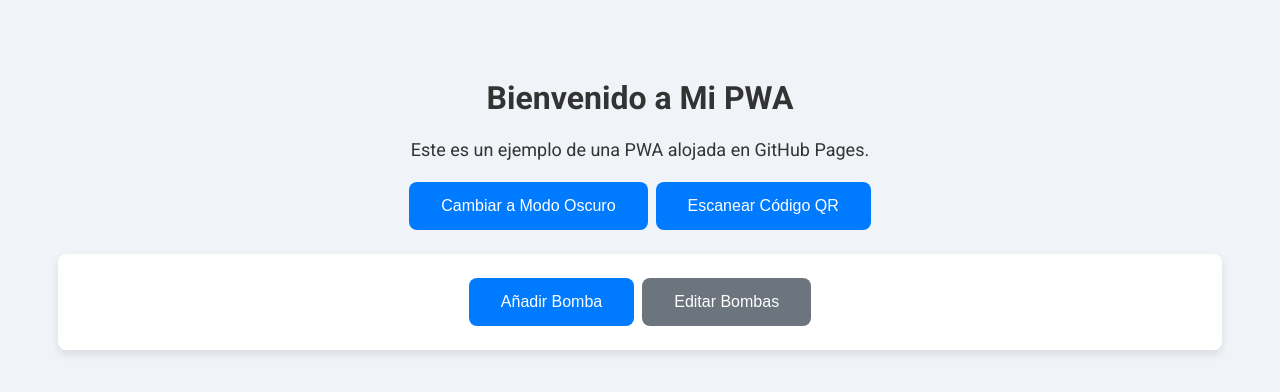
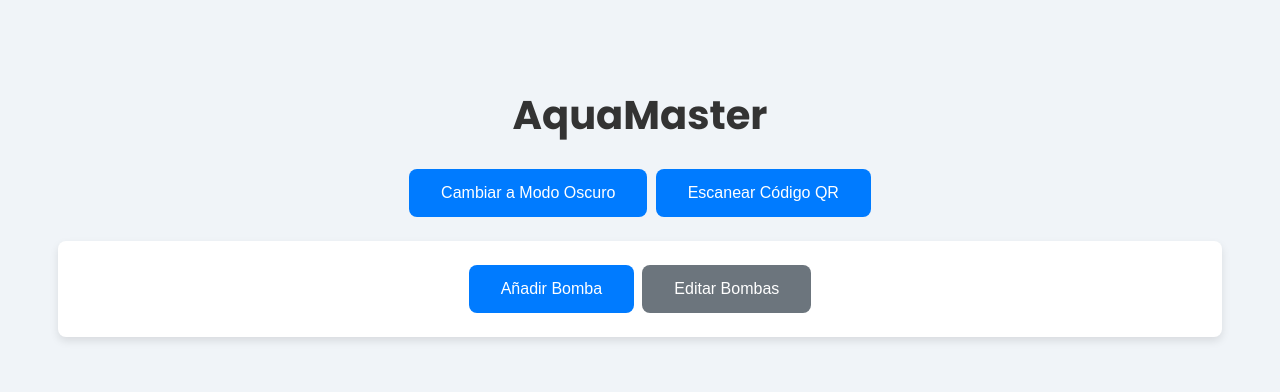
Before and after one commit to TheUser1703/AquaMaster, a plain HTML site: page index.html in a window 1280 px wide. Drawn offline with Linux system fonts and the light colour scheme.

Commit message:
Update index.html

```diff
--- a/index.html
+++ b/index.html
@@ -3,14 +3,14 @@
 <head>
   <meta charset="UTF-8">
   <meta name="viewport" content="width=device-width, initial-scale=1.0">
-  <title>Mi PWA</title>
+  <title>AquaMaster</title>
   <link rel="manifest" href="/AquaMaster/manifest.json">
   <link rel="icon" type="image/png" sizes="192x192" href="/AquaMaster/icon-192x192.png">
   <link rel="icon" type="image/png" sizes="512x512" href="/AquaMaster/icon-512x512.png">
-  <link href="https://fonts.googleapis.com/css2?family=Roboto:wght@400;700&display=swap" rel="stylesheet">
+  <link href="https://fonts.googleapis.com/css2?family=Poppins:wght@400;700&display=swap" rel="stylesheet">
   <style>
     body {
-      font-family: 'Roboto', sans-serif;
+      font-family: 'Poppins', sans-serif;
       text-align: center;
       padding: 50px;
       transition: background-color 0.3s, color 0.3s;
@@ -24,7 +24,8 @@
       color: #f0f4f8;
     }
     h1 {
-      color: inherit;
+      font-size: 2.5em;
+      margin-bottom: 20px;
     }
     p {
       font-size: 18px;
@@ -73,8 +74,7 @@
   </style>
 </head>
 <body class="light-mode">
-  <h1>Bienvenido a Mi PWA</h1>
-  <p>Este es un ejemplo de una PWA alojada en GitHub Pages.</p>
+  <h1>AquaMaster</h1>
 
   <button id="toggle-theme" class="button">Cambiar a Modo Oscuro</button>
 
```
